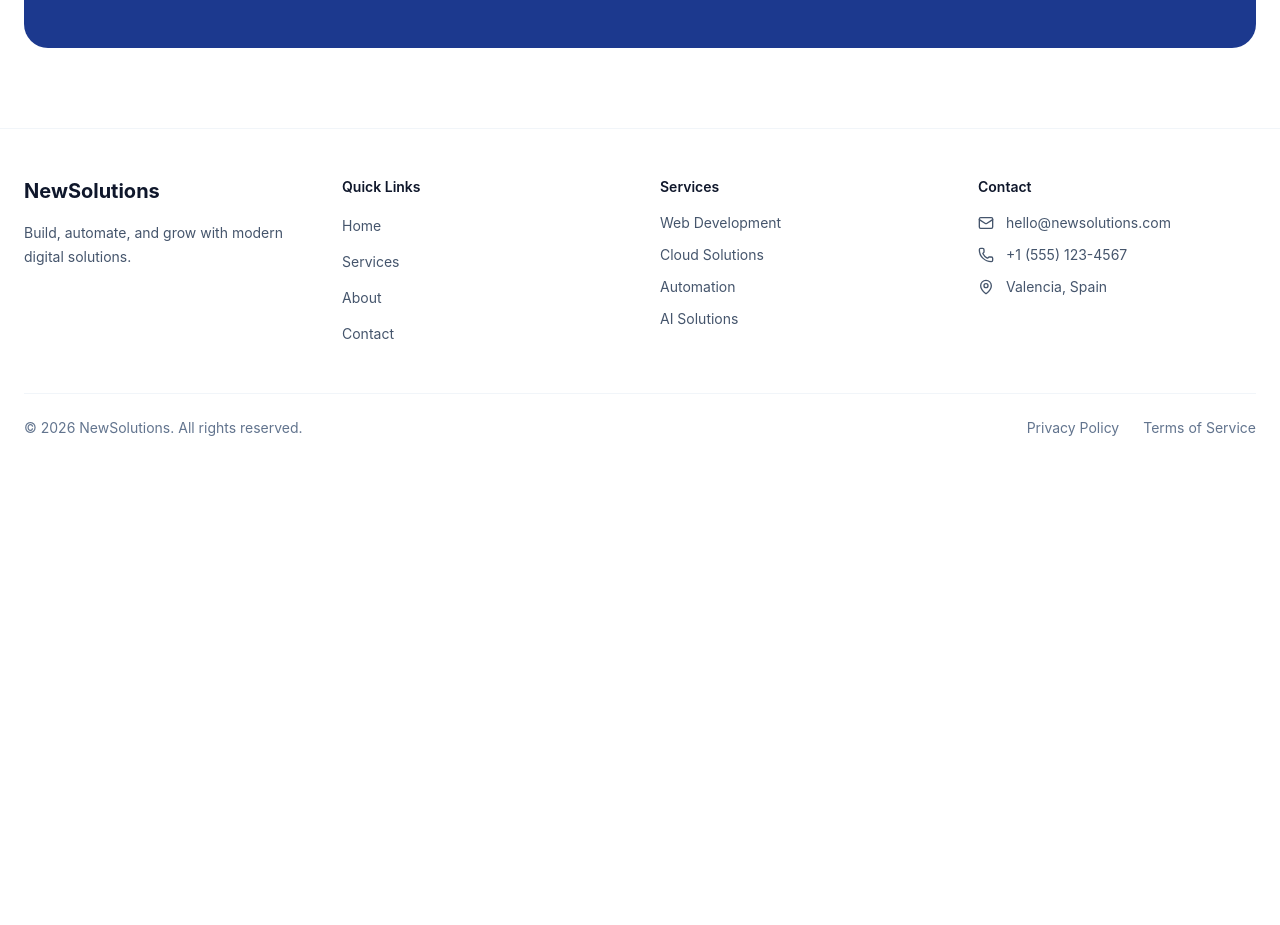
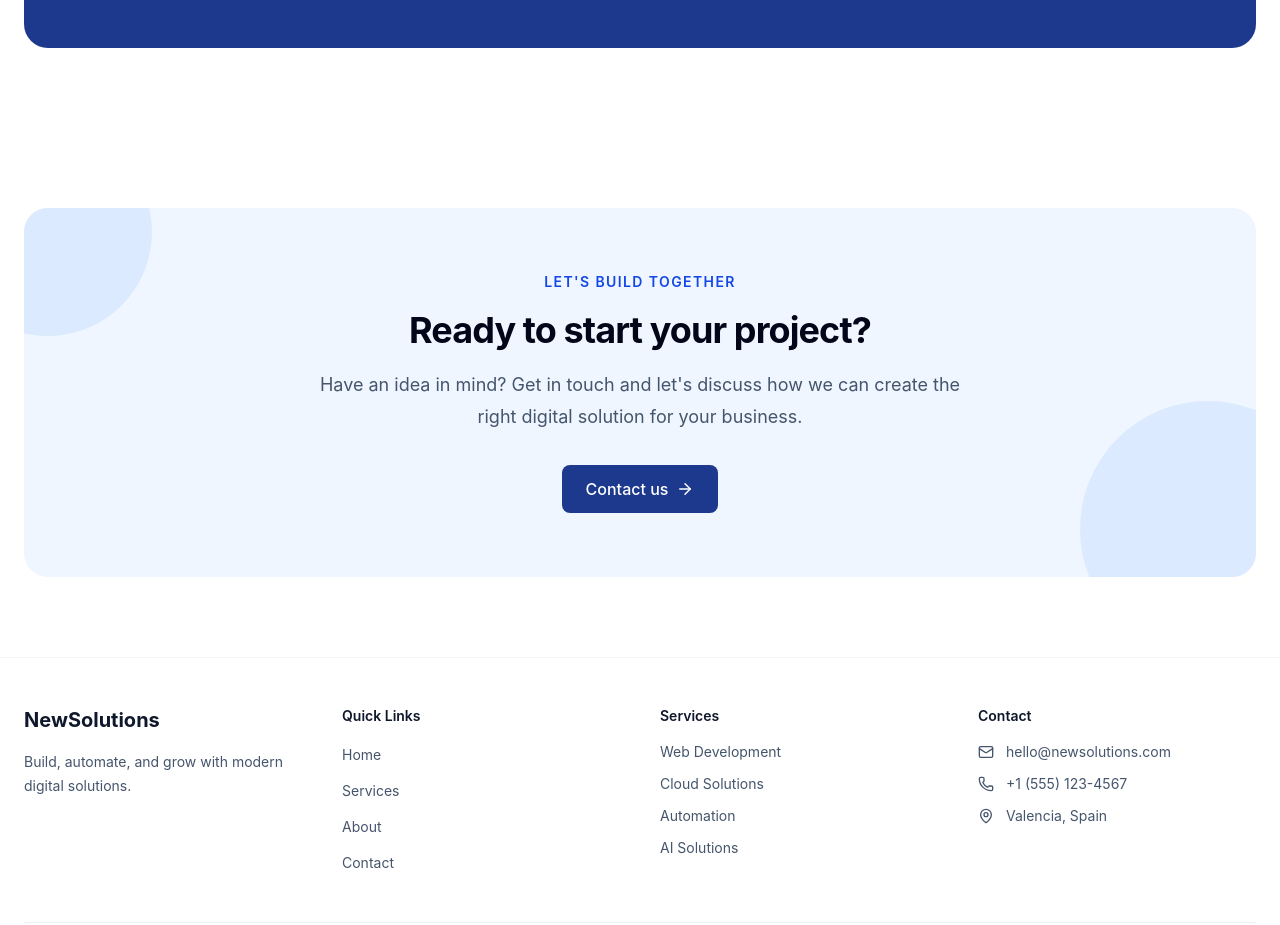
Before and after one commit to duartesimo/NewSolutions, a React (Vite) app in the folder frontend/: page /about in a window 1280 px wide. Shown: the part 2900-3825 px from the top of the page. Before the commit the page ends 3386 px from the top, so only its background shows below. Built offline with nearby package versions, Linux system fonts and the light colour scheme.

Commit message:
Added about cta section

```diff
--- a/frontend/src/pages/About.tsx
+++ b/frontend/src/pages/About.tsx
@@ -1,7 +1,8 @@
-import AboutIntro from "../components/sections/AboutIntro"
-import OurValues from "../components/sections/OurValues"
-import OurTeam from "../components/sections/OurTeam"
-import OurImpact from "../components/sections/OurImpact"
+import AboutIntro from "../components/sections/AboutIntro";
+import OurValues from "../components/sections/OurValues";
+import OurTeam from "../components/sections/OurTeam";
+import OurImpact from "../components/sections/OurImpact";
+import ContactCTA from "../components/sections/ContactCTA";
 
 function About() {
   return (
@@ -10,8 +11,9 @@ function About() {
       <OurValues />
       <OurTeam />
       <OurImpact />
+      <ContactCTA />
     </div>
-  )
+  );
 }
 
-export default About
+export default About;
```
